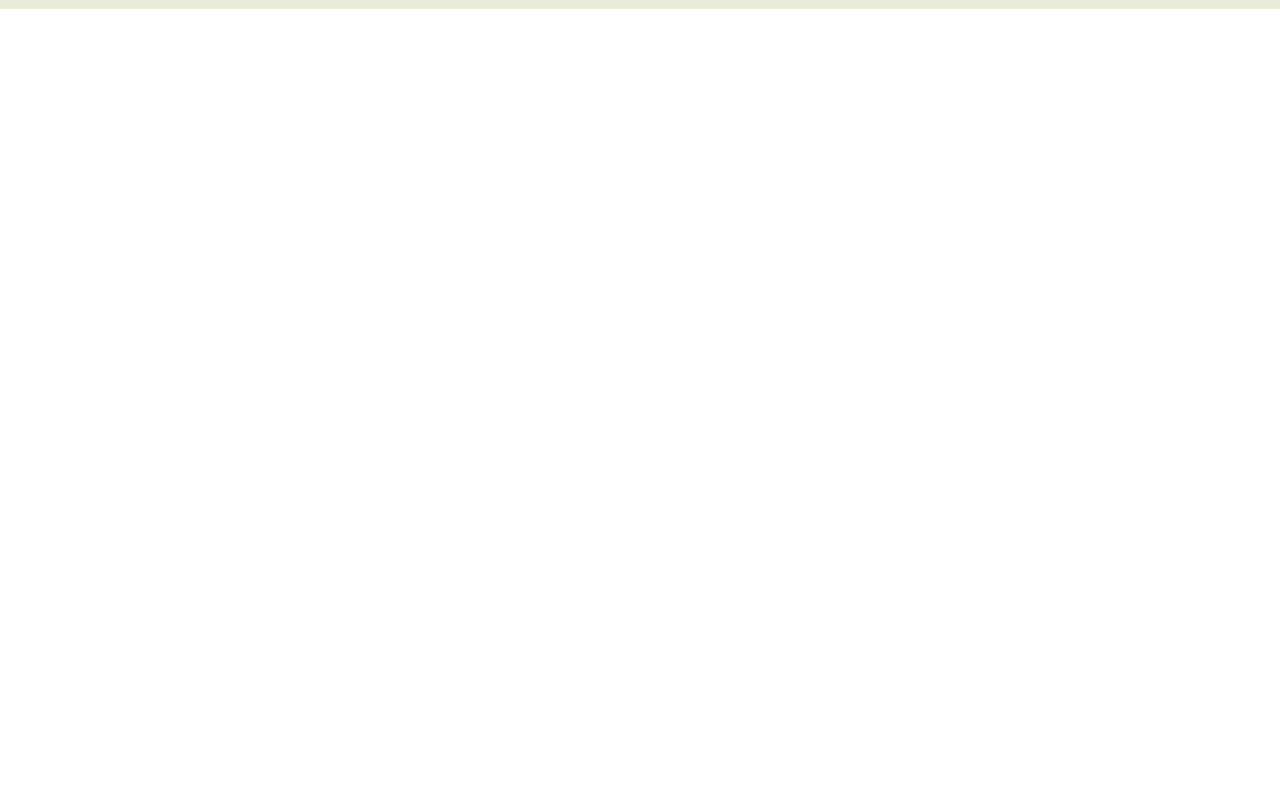
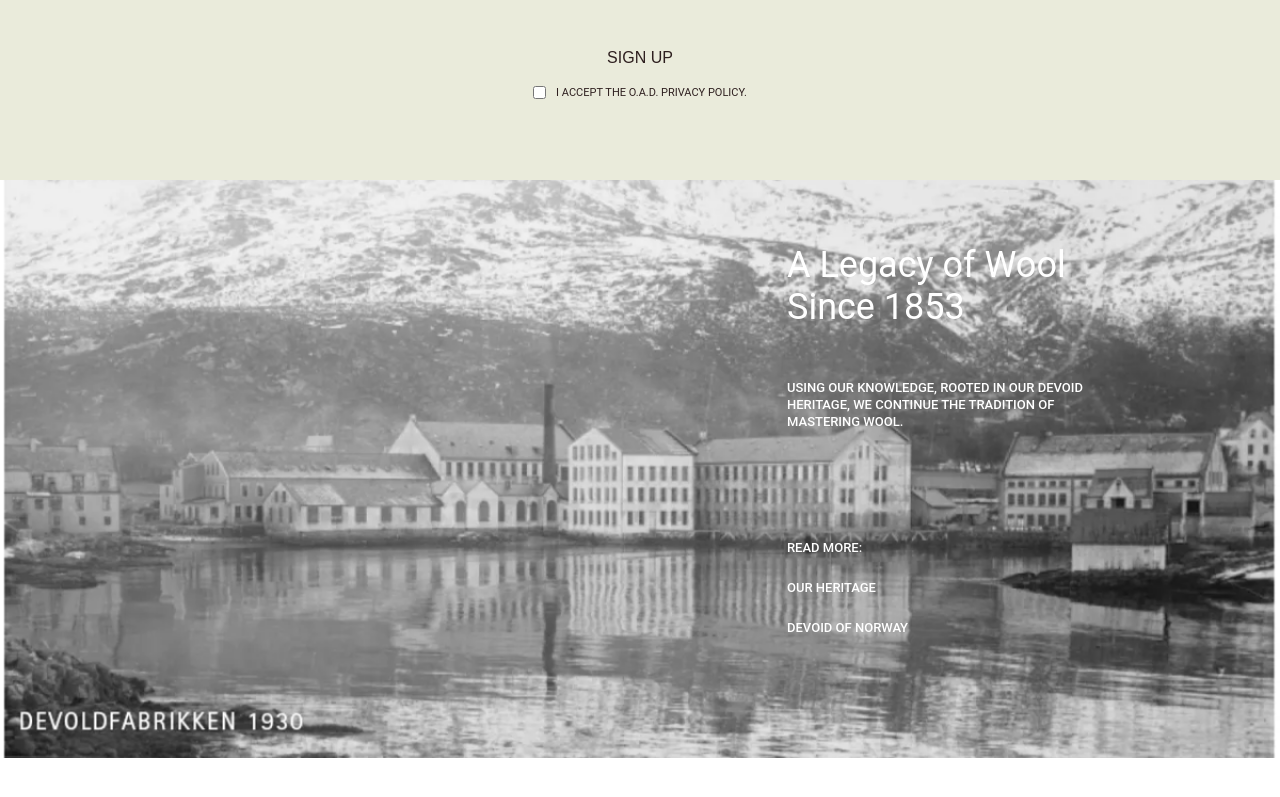
Before and after one commit to MariiaGudkova/sweater_landing_Sass, a React (Create React App) app: page / in a window 1280 px wide. Shown: the part 2584-3381 px from the top of the page. Before the commit the page ends 2593 px from the top, so only its background shows below. Built offline with nearby package versions, Linux system fonts and the light colour scheme.

Commit message:
add more info component

```diff
--- a/src/components/Main/Main.jsx
+++ b/src/components/Main/Main.jsx
@@ -2,6 +2,7 @@ import History from "../History/History";
 import BestSellers from "../BestSellers/BestSellers";
 import Links from "../Links/Links";
 import Promo from "../Promo/Promo";
+import MoreInfo from "../MoreInfo/MoreInfo";
 
 function Main() {
   return (
@@ -10,6 +11,7 @@ function Main() {
       <BestSellers />
       <Links />
       <Promo />
+      <MoreInfo />
     </main>
   );
 }
--- /dev/null
+++ b/src/components/MoreInfo/MoreInfo.jsx
@@ -0,0 +1,28 @@
+function MoreInfo() {
+  return (
+    <div className="more-info white-text">
+      <div className="more-info__content">
+        <h2 className="more-info__title">A Legacy of Wool Since 1853</h2>
+        <p className="more-info__text">
+          USING OUR KNOWLEDGE, ROOTED IN OUR DEVOID HERITAGE, WE CONTINUE THE
+          TRADITION OF MASTERING WOOL.
+        </p>
+        <ul className="more-info__links">
+          <p className="more-info__links-title">READ MORE:</p>
+          <li className="more-info__item">
+            <a className="more-info__link white-text" href="#">
+              OUR HERITAGE
+            </a>
+          </li>
+          <li className="more-info__item">
+            <a className="more-info__link white-text" href="#">
+              DEVOID OF NORWAY
+            </a>
+          </li>
+        </ul>
+      </div>
+    </div>
+  );
+}
+
+export default MoreInfo;
--- a/src/scss/components/_index.scss
+++ b/src/scss/components/_index.scss
@@ -6,3 +6,4 @@
 @forward "links";
 @forward "linkCard";
 @forward "promo";
+@forward "moreInfo";
--- /dev/null
+++ b/src/scss/components/_moreInfo.scss
@@ -0,0 +1,69 @@
+@use "../globals/typography" as g;
+@use "../utils/breackpoints" as b;
+
+.more-info {
+  display: flex;
+  flex-direction: column;
+  align-items: flex-end;
+  width: 100%;
+  height: 100vh;
+  background-image: url("../images/moreinfo_img.png");
+  background-repeat: no-repeat;
+  background-size: contain;
+
+  @include b.breackpoint(large) {
+    align-items: center;
+  }
+
+  &__content {
+    display: flex;
+    flex-direction: column;
+    margin-top: 64px;
+    margin-right: 165px;
+    max-width: 328px;
+
+    @include b.breackpoint(large) {
+      margin-left: auto;
+      margin-right: auto;
+      margin-top: 100px;
+    }
+  }
+
+  &__title {
+    font-size: g.$middleTitle;
+    font-weight: g.$fontWeight;
+    margin-bottom: 51px;
+  }
+
+  &__text {
+    font-size: g.$smallText;
+    line-height: 17px;
+    margin-bottom: 109px;
+    font-weight: 500;
+  }
+
+  &__links {
+    font-size: g.$smallText;
+    line-height: 17px;
+    font-weight: 500;
+  }
+
+  &__links-title {
+    margin-bottom: 23px;
+  }
+
+  &__item {
+    &:first-of-type {
+      margin-bottom: 23px;
+    }
+  }
+
+  &__link {
+    opacity: 1;
+    transition: opacity 0.5s ease;
+    &:hover {
+      opacity: 0.7;
+      transition: opacity 0.5s ease;
+    }
+  }
+}
--- a/src/scss/components/_promo.scss
+++ b/src/scss/components/_promo.scss
@@ -6,6 +6,7 @@
   flex-direction: column;
   align-items: center;
   font-size: g.$smallText;
+  margin-top: -3px;
 
   &__text {
     line-height: 17px;
--- a/src/scss/globals/_colors.scss
+++ b/src/scss/globals/_colors.scss
@@ -21,3 +21,7 @@
 .light-text {
   color: hsl(64, 30%, 89%);
 }
+
+.white-text {
+  color: hsl(0, 0%, 100%);
+}
--- a/src/scss/style.css
+++ b/src/scss/style.css
@@ -93,6 +93,10 @@ input {
 
 .light-text {
   color: hsl(64deg, 30%, 89%);
+}
+
+.white-text {
+  color: hsl(0deg, 0%, 100%);
 }
 
 .header {
@@ -356,6 +360,7 @@ input {
   flex-direction: column;
   align-items: center;
   font-size: 13px;
+  margin-top: -3px;
 }
 .promo__text {
   line-height: 17px;
@@ -392,4 +397,64 @@ input {
   margin-right: 10px;
   accent-color: hsl(0deg, 20%, 15%);
   cursor: pointer;
+}
+
+.more-info {
+  display: flex;
+  flex-direction: column;
+  align-items: flex-end;
+  width: 100%;
+  height: 100vh;
+  background-image: url("../images/moreinfo_img.png");
+  background-repeat: no-repeat;
+  background-size: contain;
+}
+@media (min-width: 1440px) {
+  .more-info {
+    align-items: center;
+  }
+}
+.more-info__content {
+  display: flex;
+  flex-direction: column;
+  margin-top: 64px;
+  margin-right: 165px;
+  max-width: 328px;
+}
+@media (min-width: 1440px) {
+  .more-info__content {
+    margin-left: auto;
+    margin-right: auto;
+    margin-top: 100px;
+  }
+}
+.more-info__title {
+  font-size: 36px;
+  font-weight: 400;
+  margin-bottom: 51px;
+}
+.more-info__text {
+  font-size: 13px;
+  line-height: 17px;
+  margin-bottom: 109px;
+  font-weight: 500;
+}
+.more-info__links {
+  font-size: 13px;
+  line-height: 17px;
+  font-weight: 500;
+}
+.more-info__links-title {
+  margin-bottom: 23px;
+}
+.more-info__item:first-of-type {
+  margin-bottom: 23px;
+}
+.more-info__link {
+  opacity: 1;
+  transition: opacity 0.5s ease;
+}
+.more-info__link:hover {
+  opacity: 0.7;
+  transition: opacity 0.5s ease;
 }/*# sourceMappingURL=style.css.map */
```
Also changed, not shown: src/utils/constants.js (+4 -4 lines), src/components/PhotoBlock/PhotoBlock.jsx (deleted), src/images/moreinfo_img.png (added), 1 other file (tests, documents, lock files or other folders).
